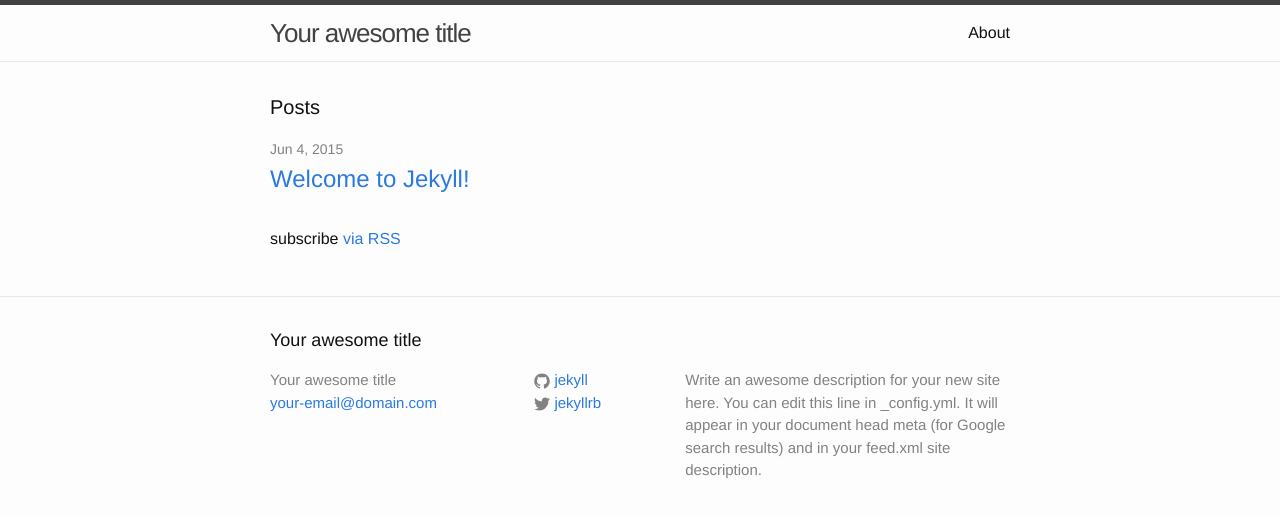
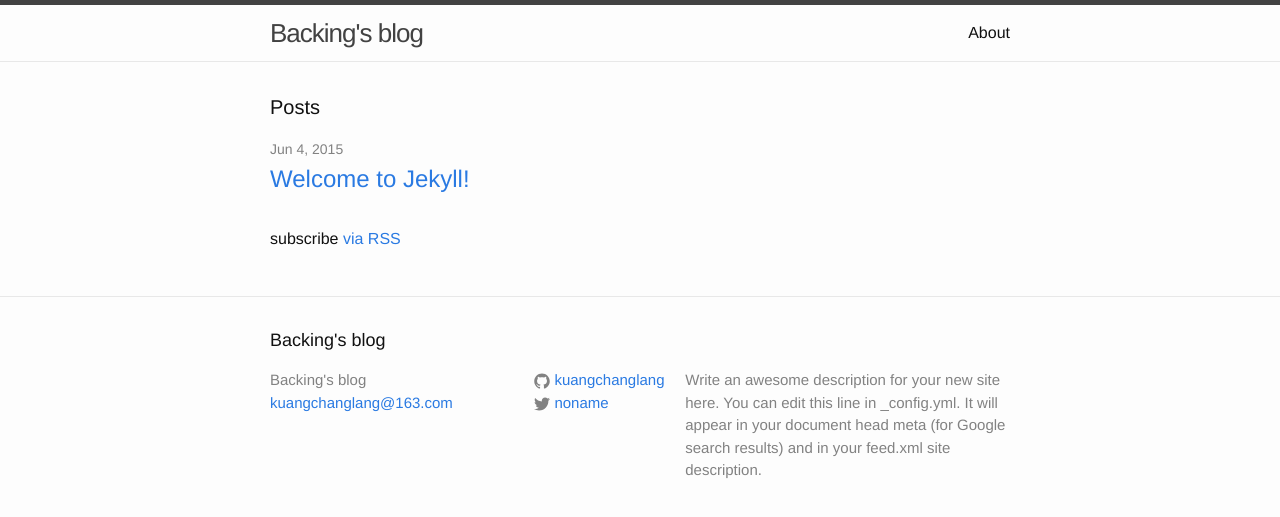
Before and after one commit to kuangchanglang/kuangchanglang.github.io, a Jekyll site: the page built from index.html, in a window 1280 px wide. Shown: the top 517 px of the page. Built offline with Jekyll 4.4.1, drawn with Linux system fonts in a browser that asks for light colours.

Commit message:
test config

```diff
--- a/_config.yml
+++ b/_config.yml
@@ -1,14 +1,14 @@
 # Site settings
-title: Your awesome title
-email: your-email@domain.com
+title: Backing's blog
+email: kuangchanglang@163.com
 description: > # this means to ignore newlines until "baseurl:"
   Write an awesome description for your new site here. You can edit this
   line in _config.yml. It will appear in your document head meta (for
   Google search results) and in your feed.xml site description.
 baseurl: "" # the subpath of your site, e.g. /blog/
-url: "http://yourdomain.com" # the base hostname & protocol for your site
-twitter_username: jekyllrb
-github_username:  jekyll
+url: "http://kuangchanglang.github.io" # the base hostname & protocol for your site
+twitter_username: noname
+github_username: kuangchanglang
 
 # Build settings
 markdown: kramdown
```
